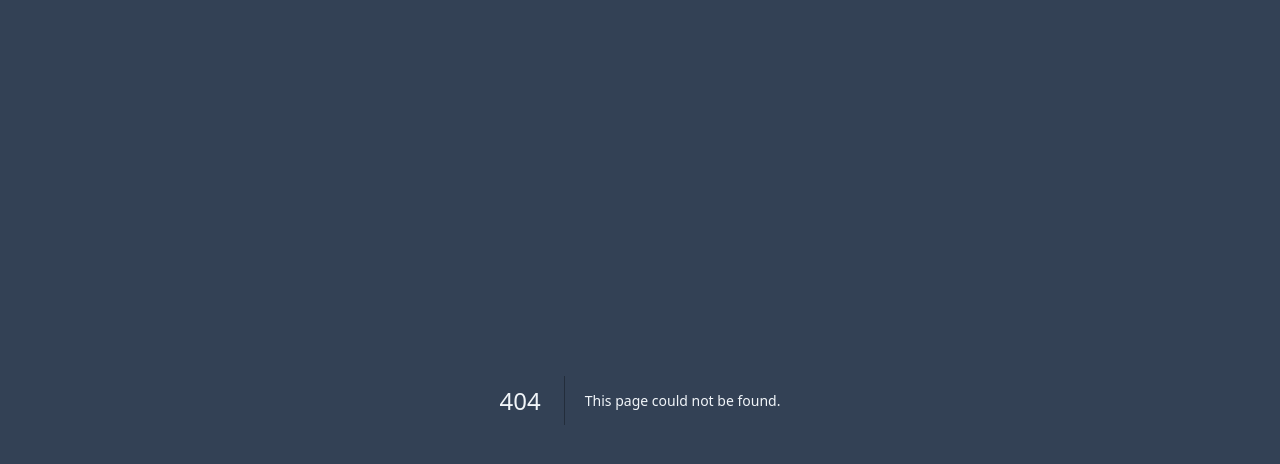
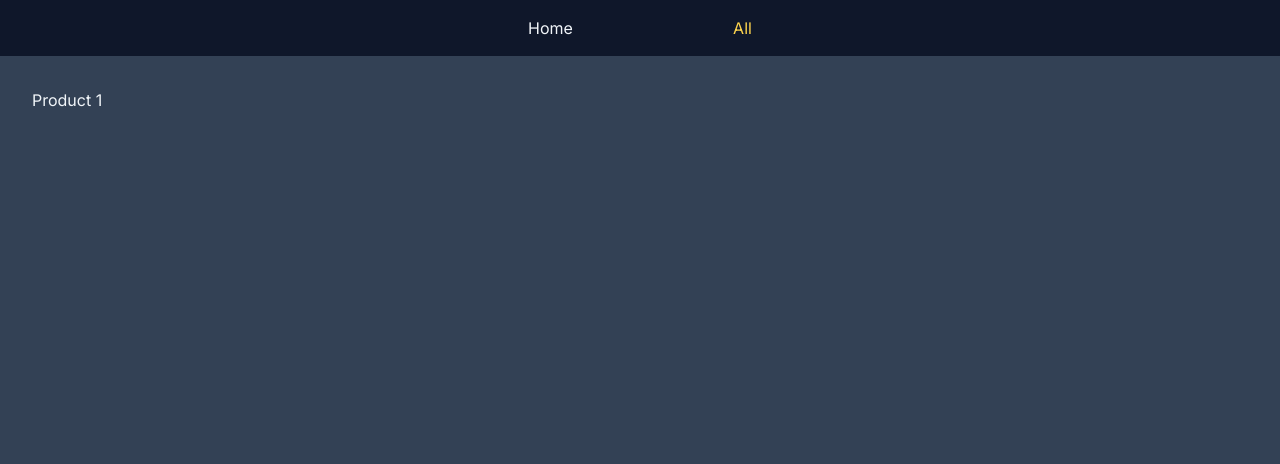
Before and after one commit to GJasnowski/next-13-masters, a Next.js app: page /products/1 in a window 1280 px wide. Before the commit this address had no page. Shown: the top 464 px of the page. Built offline with nearby package versions, Linux system fonts and the light colour scheme.

Commit message:
Enhance ActiveLink

```diff
--- a/next.config.js
+++ b/next.config.js
@@ -1,4 +1,9 @@
 /** @type {import('next').NextConfig} */
-const nextConfig = {};
+
+const nextConfig = {
+	experimental: {
+		typedRoutes: true,
+	},
+};
 
 module.exports = nextConfig;
--- /dev/null
+++ b/src/app/(with-navigation)/products/[productId]/page.tsx
@@ -0,0 +1,7 @@
+export default function Product({ params: { productId } }: { params: { productId: string } }) {
+	return (
+		<section>
+			<h1>Product {productId}</h1>
+		</section>
+	);
+}
--- a/src/ui/atoms/ActiveLink.tsx
+++ b/src/ui/atoms/ActiveLink.tsx
@@ -1,28 +1,33 @@
 "use client";
 
+import { type Route } from "next";
 import Link from "next/link";
 import { usePathname } from "next/navigation";
 import { twMerge } from "tailwind-merge";
+
+type ActiveLinkProps = {
+	href: Route;
+	exact?: boolean;
+	className?: string;
+	activeClassName?: string;
+	children: React.ReactNode;
+};
 
 export const ActiveLink = ({
 	href,
 	children,
 	className,
 	activeClassName,
-}: {
-	href: string;
-	children: React.ReactNode;
-	className: string;
-	activeClassName: string;
-}) => {
+	exact = false,
+}: ActiveLinkProps) => {
 	const pathname = usePathname();
-	const active = href === pathname;
+	const active = exact ? href === pathname : pathname.startsWith(href);
 
 	return (
 		<Link
 			href={href}
 			className={twMerge(className, active && activeClassName)}
-			aria-current={active}
+			aria-current={active ? "page" : undefined}
 		>
 			{children}
 		</Link>
--- a/src/ui/organisms/Navbar.tsx
+++ b/src/ui/organisms/Navbar.tsx
@@ -9,6 +9,7 @@ export const Navbar = () => {
 						href="/"
 						className="text-slate-100 hover:text-amber-200"
 						activeClassName="text-amber-300"
+						exact
 					>
 						Home
 					</ActiveLink>
```
